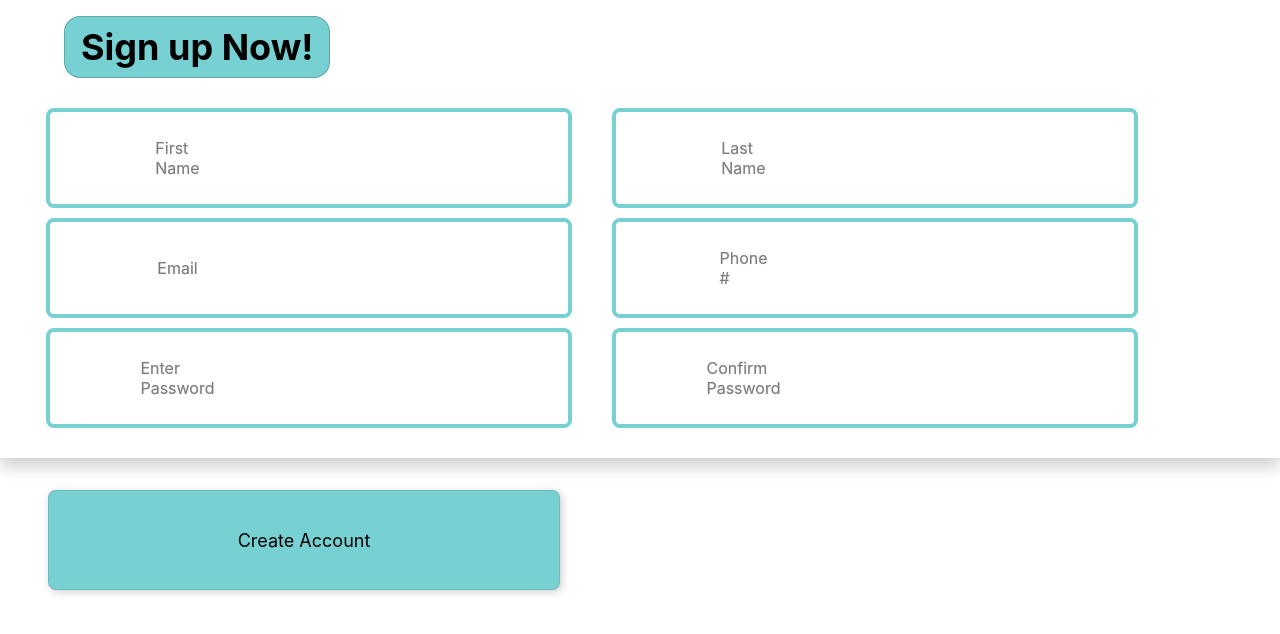
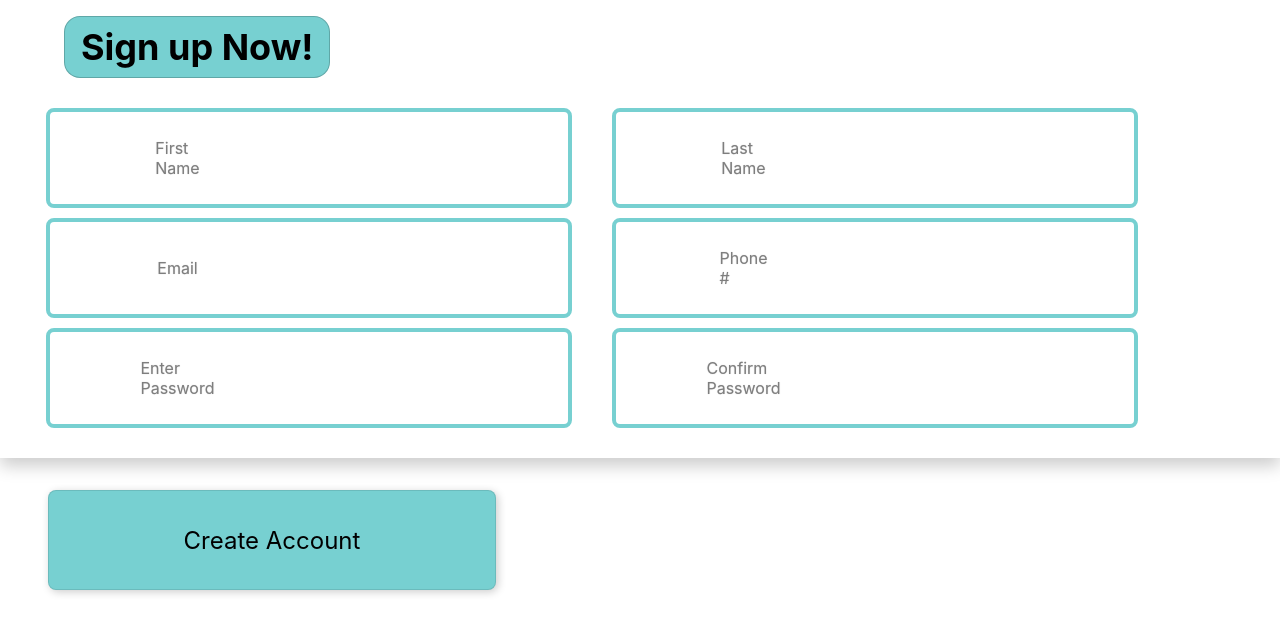
Before and after one commit to EnzoDFer/sign-up-form, a React (Create React App) app in the folder sign-up-form/: page / in a window 1280 px wide. Shown: the top 634 px of the page. Built offline with nearby package versions, Linux system fonts and the light colour scheme.

Commit message:
Change SubmitButton font-size

```diff
--- a/sign-up-form/src/Components/Form.styles.js
+++ b/sign-up-form/src/Components/Form.styles.js
@@ -63,10 +63,10 @@ export const Input = styled.input`
 export const SubmitButton = styled(Input)`
   background: ${theme.color};
   text-align: center;
-  width: 40%;
+  width: 35%;
   top: calc(100% + 2rem);
-  font-size: ${font.large};
-  padding: ${font.large};
+  font-size: ${font.xlarge};
+  padding: ${font.xlarge};
   margin-left: 1rem;
   min-width: fit-content;
   border: rgba(0, 0, 0, 0.1) 1px solid;
```
